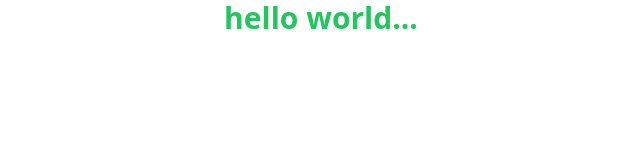
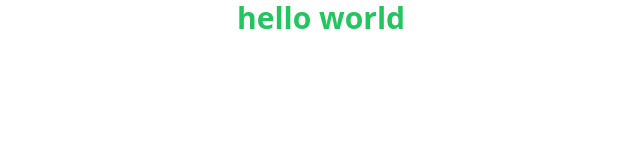
Before and after one commit to huy-2k2/monkey-blogging, a React (Create React App) app: page / in a window 1280 px wide. Shown: the top 160 px of the page, without its empty margins (319-959 px from the left). Built offline with nearby package versions, Linux system fonts and the light colour scheme.

Commit message:
Update App.js

```diff
--- a/src/App.js
+++ b/src/App.js
@@ -1,7 +1,7 @@
 function App() {
   return (
     <h1 className="text-3xl font-bold text-center text-green-500">
-      hello world...
+      hello world
     </h1>
   );
 }
```
